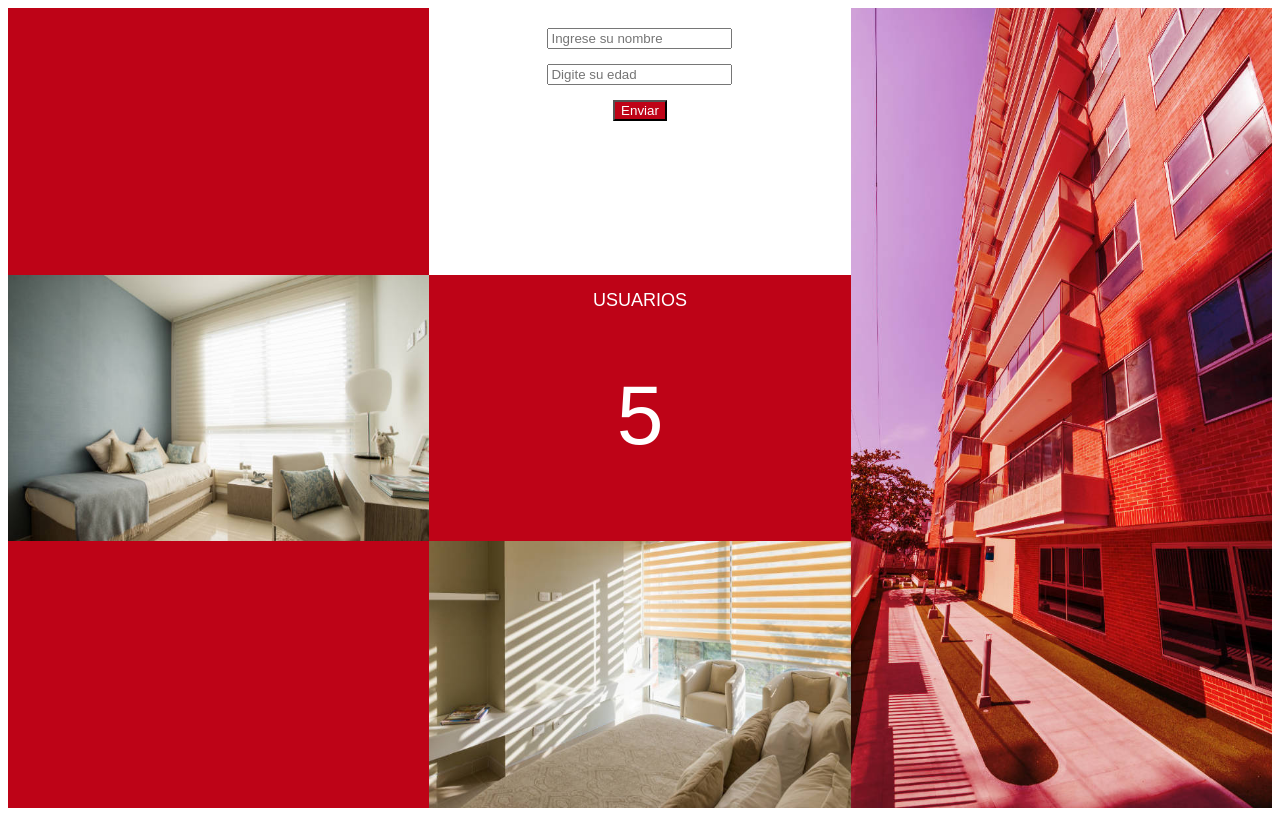
After one commit to CesarJrFontalvo/pag_web_php, a PHP site: page / in a window 1280 px wide. The commit adds this page. Run offline with PHP 8.4, Linux system fonts and the light colour scheme; data comes from the database, SQL or seed files in the repository.

Commit message:
se agregó el archivo index

```diff
--- a/guardar.php
+++ b/guardar.php
@@ -12,14 +12,14 @@
 if($nombre == false){
 
     echo "<script> alert('Debes ingresar tu nombre y edad');
-    location.href = 'parte1.php';
+    location.href = 'index.php';
     </script>";
 
 }else{
     $insertar = "INSERT INTO t_personas VALUES ('$nombre','$edad') ";
     $query = mysqli_query($conectar, $insertar);
     echo "<script>
-    location.href = 'parte1.php';
+    location.href = 'index.php';
    </script>";
 }
 
--- /dev/null
+++ b/index.php
@@ -0,0 +1,42 @@
+<head>
+    <link href="estilo.css" rel="stylesheet" type="text/css">
+</head>
+
+<?php
+
+require 'conexion.php';
+
+?>
+  <div class="container">
+    <main></main>
+
+    <aside>
+      <form  method="POST" action="guardar.php">
+      <div id="caja">
+          <input type="text" name="nombre" id="nombre" placeholder="Ingrese su nombre">
+          <br><br>
+          <input type="text" name="edad" id="edad" placeholder="Digite su edad"><br><br>
+          <input id="submit"  type="submit" name="Submit" value="Enviar" style="color:white"  >
+      </div>
+      </form>
+    </aside>
+
+    <div id="content1"><img src="imagen_01.jpg" alt="imagen" /></div>
+
+    <?php
+      $sql = "SELECT * FROM t_personas";
+      $result = mysqli_query($conectar, $sql);
+      $numero = mysqli_num_rows($result);
+      ?>
+
+    <div id="content2"><table>
+        <tr><h2 align="center"> Usuarios</h2></tr>
+        <tr>
+          <h1 align="center">
+            <?php echo   $numero; ?></h1>
+          </tr>
+      </table></div>
+
+  <footer> </footer>
+  <section> <img src="imagen_2.jpg" alt="imagen"  /></section>
+  <div id="sidebar"><img src="imagen_3.jpg" alt="imagen" /></div>
```
